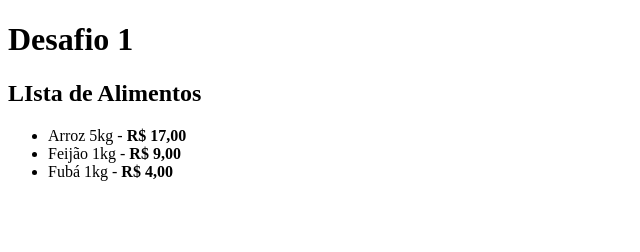
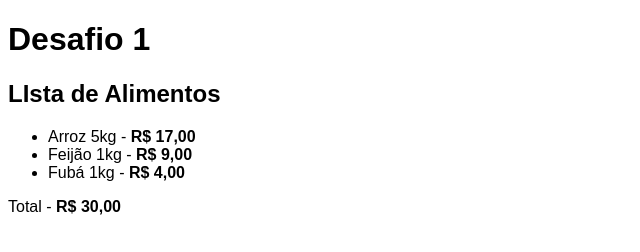
Before and after one commit to F4fim/desafios-devquest, a plain HTML site: page desafio-1/index.html in a window 1280 px wide. Shown: the whole page, without its empty margins (0-640 px from the left). Drawn offline with Linux system fonts and the light colour scheme.

Commit message:
tinha esquecido de por o total

```diff
--- a/desafio-1/index.html
+++ b/desafio-1/index.html
@@ -1,12 +1,20 @@
 <!DOCTYPE html>
 <html lang="pt-br">
+
 <head>
     <meta charset="UTF-8">
     <meta http-equiv="X-UA-Compatible" content="IE=edge">
     <meta name="viewport" content="width=device-width, initial-scale=1.0">
     <title>Desafio 1</title>
     <link rel="icon" href="https://img.icons8.com/office/16/000000/pixel-star.png">
+
+    <style>
+        body {
+            font-family: sans-serif;
+        }
+    </style>
 </head>
+
 <body>
     <h1>Desafio 1</h1>
 
@@ -17,5 +25,8 @@
         <li>Feijão 1kg - <strong>R$ 9,00</strong></li>
         <li>Fubá 1kg - <strong>R$ 4,00</strong></li>
     </ul>
+
+    <p>Total - <strong>R$ 30,00</strong></p>
 </body>
+
 </html>
```
